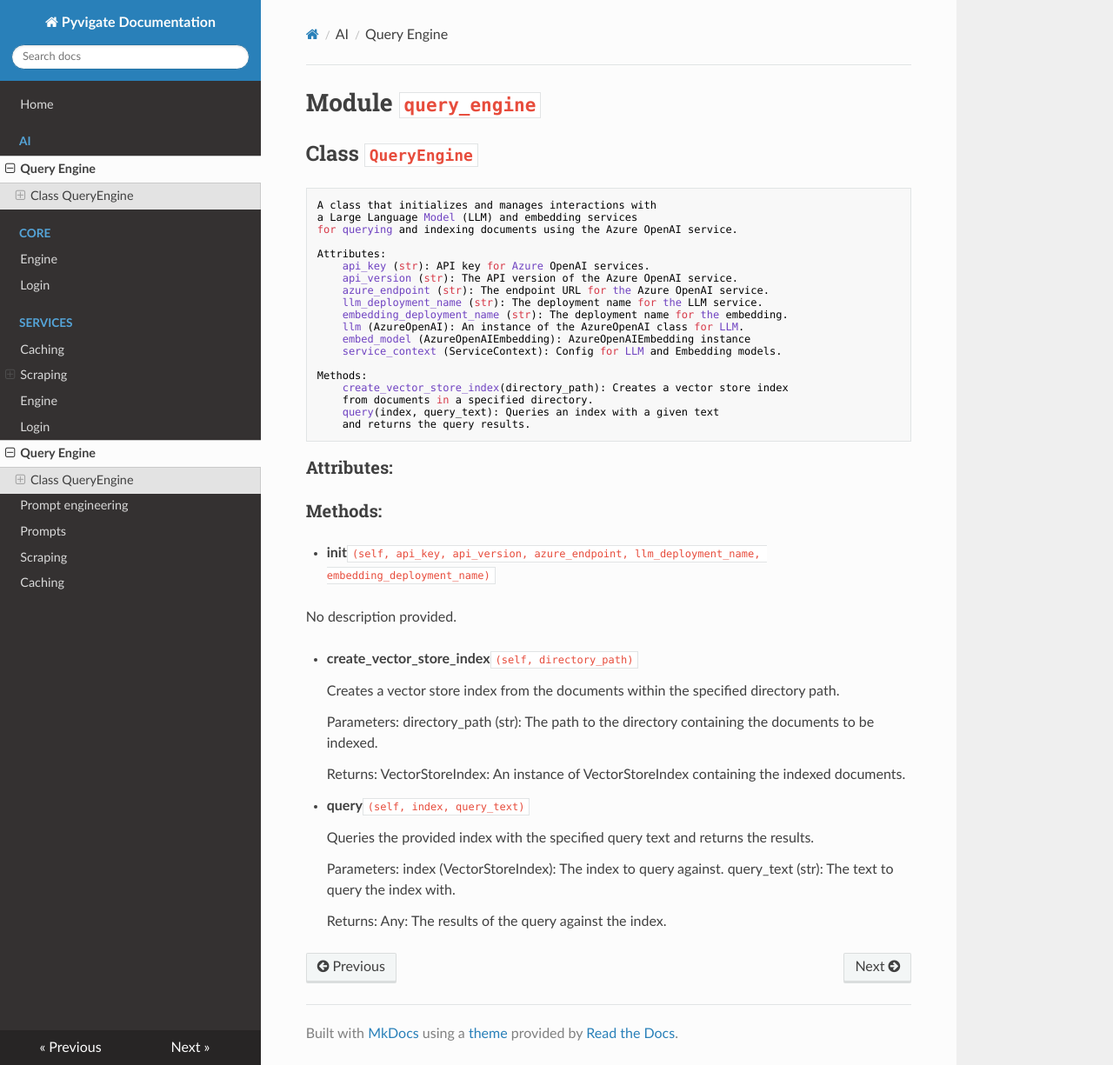
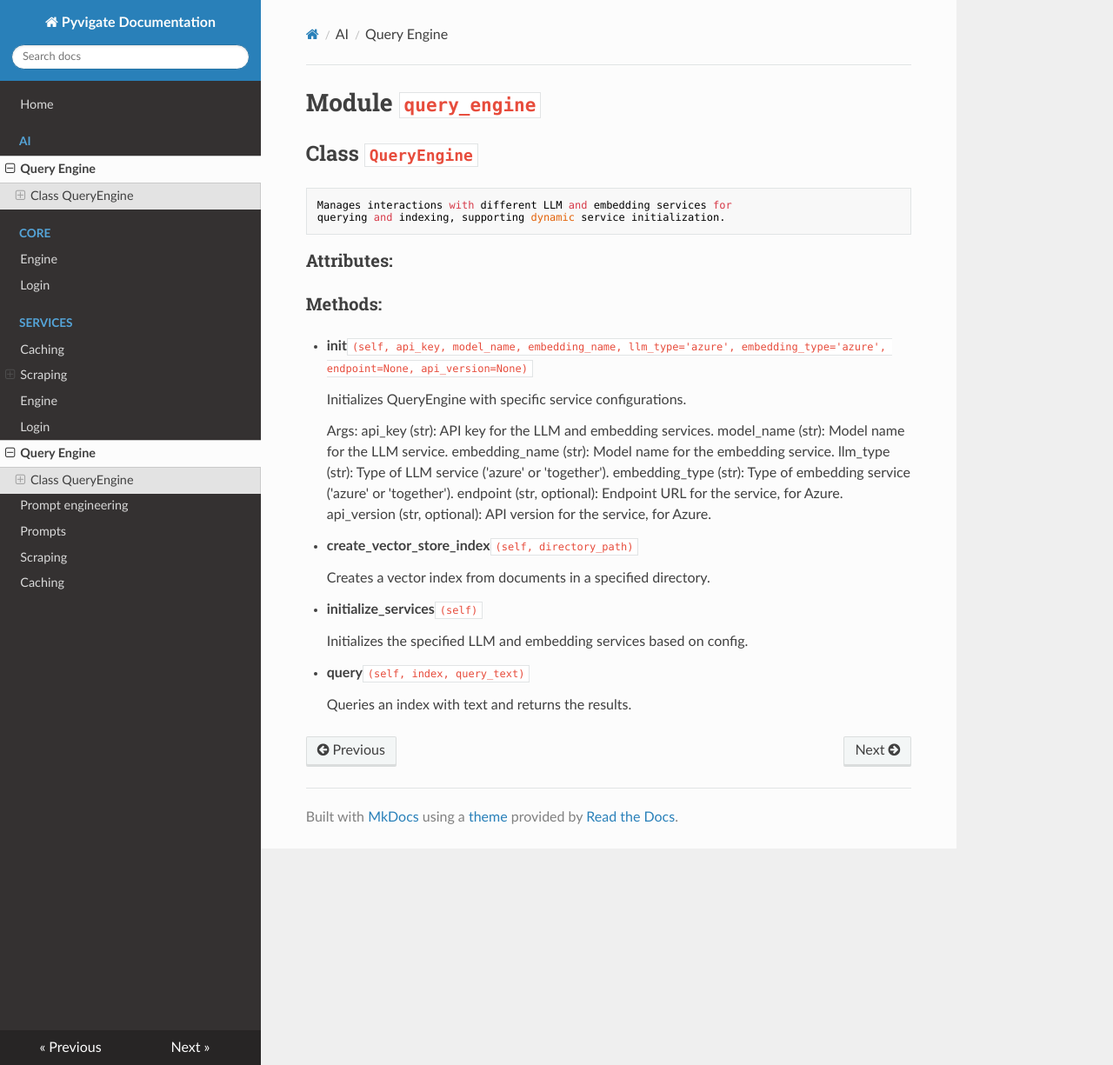
Before and after one commit to kindsmiles/pyvigate, an MkDocs documentation site: the page built from docs/ai/query_engine.md, in a window 1280 px wide and 1225 px high. Shown: the whole window at 87% size. Built offline with MkDocs 1.6.1, drawn with Linux system fonts in a browser that asks for light colours; nearby versions of some CDN libraries.

Commit message:
Update: docs and docstrings for queryengine with together AI apis

```diff
--- a/docs/ai/query_engine.md
+++ b/docs/ai/query_engine.md
@@ -2,56 +2,35 @@
 
 ## Class `QueryEngine`
 
-    A class that initializes and manages interactions with
-    a Large Language Model (LLM) and embedding services
-    for querying and indexing documents using the Azure OpenAI service.
-
-    Attributes:
-        api_key (str): API key for Azure OpenAI services.
-        api_version (str): The API version of the Azure OpenAI service.
-        azure_endpoint (str): The endpoint URL for the Azure OpenAI service.
-        llm_deployment_name (str): The deployment name for the LLM service.
-        embedding_deployment_name (str): The deployment name for the embedding.
-        llm (AzureOpenAI): An instance of the AzureOpenAI class for LLM.
-        embed_model (AzureOpenAIEmbedding): AzureOpenAIEmbedding instance
-        service_context (ServiceContext): Config for LLM and Embedding models.
-
-    Methods:
-        create_vector_store_index(directory_path): Creates a vector store index
-        from documents in a specified directory.
-        query(index, query_text): Queries an index with a given text
-        and returns the query results.
+    Manages interactions with different LLM and embedding services for
+    querying and indexing, supporting dynamic service initialization.
 
 ### Attributes:
 
 
 ### Methods:
 
-- **__init__**`(self, api_key, api_version, azure_endpoint, llm_deployment_name, embedding_deployment_name)`
+- **__init__**`(self, api_key, model_name, embedding_name, llm_type='azure', embedding_type='azure', endpoint=None, api_version=None)`
 
-No description provided.
+    Initializes QueryEngine with specific service configurations.
+
+    Args:
+        api_key (str): API key for the LLM and embedding services.
+        model_name (str): Model name for the LLM service.
+        embedding_name (str): Model name for the embedding service.
+        llm_type (str): Type of LLM service ('azure' or 'together').
+        embedding_type (str): Type of embedding service ('azure' or 'together').
+        endpoint (str, optional): Endpoint URL for the service, for Azure.
+        api_version (str, optional): API version for the service, for Azure.
 
 - **create_vector_store_index**`(self, directory_path)`
 
-    Creates a vector store index from the documents
-    within the specified directory path.
+    Creates a vector index from documents in a specified directory.
 
-    Parameters:
-        directory_path (str): The path to the directory containing
-        the documents to be indexed.
+- **initialize_services**`(self)`
 
-    Returns:
-        VectorStoreIndex: An instance of VectorStoreIndex
-        containing the indexed documents.
+    Initializes the specified LLM and embedding services based on config.
 
 - **query**`(self, index, query_text)`
 
-    Queries the provided index with the specified query text
-    and returns the results.
-
-    Parameters:
-        index (VectorStoreIndex): The index to query against.
-        query_text (str): The text to query the index with.
-
-    Returns:
-        Any: The results of the query against the index.
+    Queries an index with text and returns the results.
```
Also changed, not shown: 1 other file.
